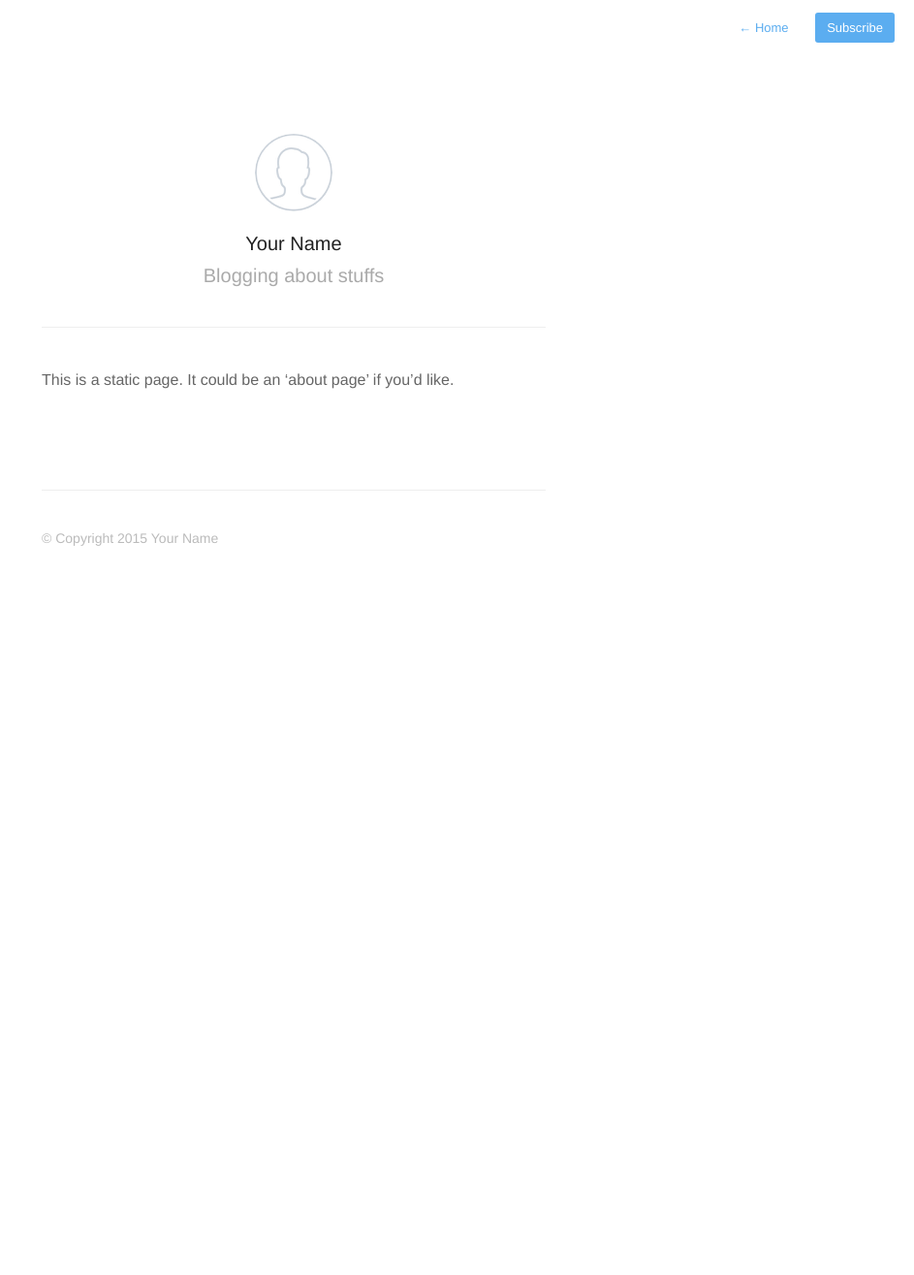
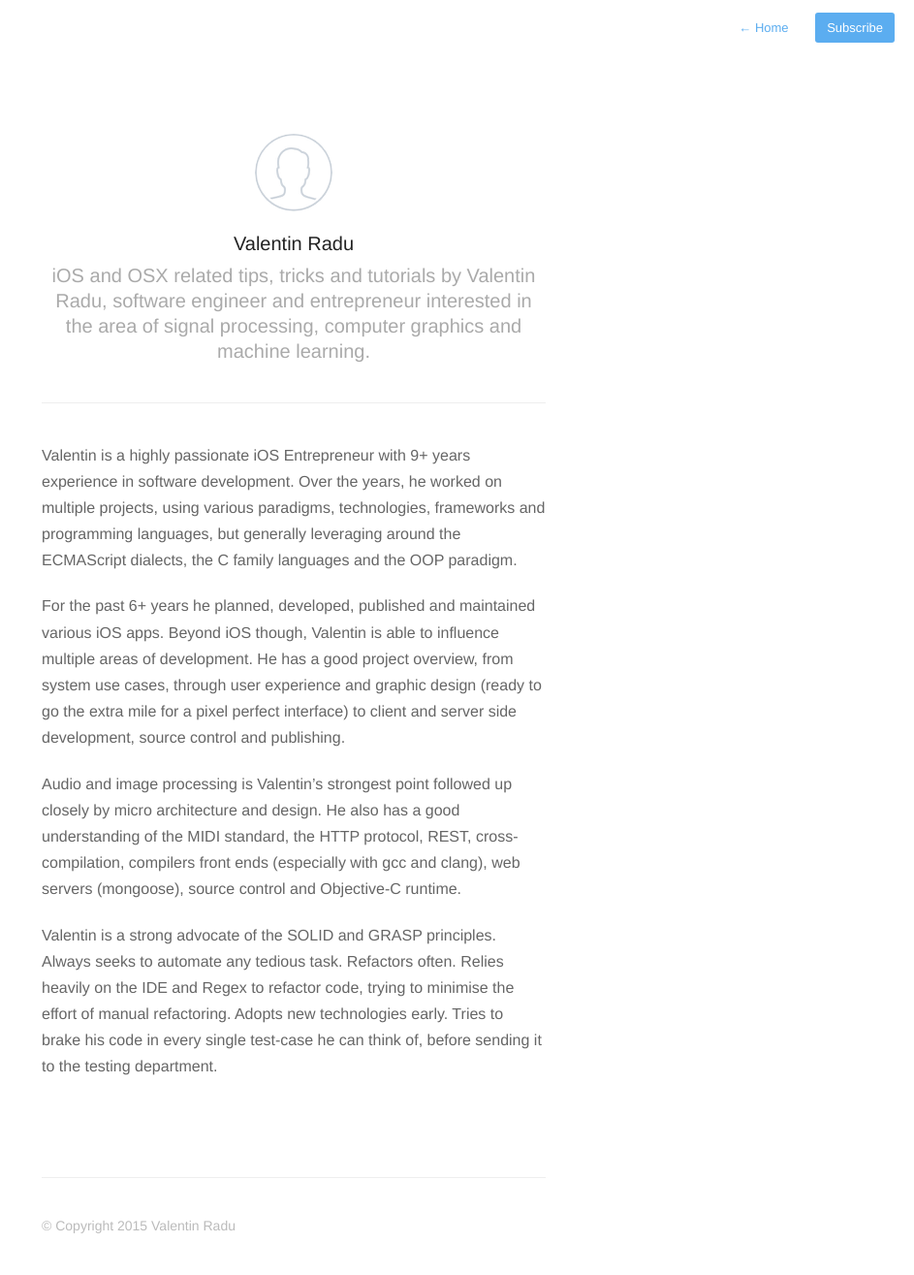
Before and after one commit to valentinradu/valentinradu.github.io, a Jekyll site: the page built from about.md, in a window 1280 px wide. Shown: the whole page at 97% size, without its empty margins (337-1280 px from the left). Built offline with Jekyll 4.4.1, drawn with Linux system fonts in a browser that asks for light colours; nearby versions of some CDN libraries; Markdown is read by kramdown in place of the engine named in the settings; before the commit the page ends 900 px from its top, so only the background shows below that.

Commit message:
About and default info

```diff
--- a/_config.yml
+++ b/_config.yml
@@ -1,6 +1,6 @@
-name: Your New Jekyll Site
-description: Blogging about stuffs
-meta_description: "Your New Jekyll Site, Blogging about stuffs"
+name: CocoaExposed
+description: iOS and OSX related tips, tricks and tutorials by Valentin Radu, software engineer and entrepreneur interested in the area of signal processing, computer graphics and machine learning.
+meta_description: "iOS and OSX related tips, tricks and tutorials"
 
 aboutPage: true
 
@@ -9,15 +9,15 @@ highlighter: pygments
 
 paginate: 20
 baseurl: /
-domain_name: 'http://yourblog-domain.com'
-google_analytics: 'UA-XXXXXXXX-X'
-disqus: false
-disqus_shortname: 'your-disqus-shortname'
+domain_name: 'http://cocoaexposed.com'
+google_analytics: 'UA-37620980-1'
+disqus: true
+disqus_shortname: 'cocoaexposed'
 
 # Details for the RSS feed generator
-url:            'http://your-blog-url.example.com'
-author:         'Your Name'
-authorTwitter:  'YourTwitterUsername'
+url:            'http://cocoaexposed.com'
+author:         'Valentin Radu'
+authorTwitter:  'CocoaExposed'
 
 permalink:       /:year/:title/
 
--- a/about.md
+++ b/about.md
@@ -4,6 +4,17 @@ permalink: about/
 profile: true
 ---
 
-This is a static page. It could be an 'about page' if you'd like.
+Valentin is a highly passionate iOS Entrepreneur with 9+ years experience in software development. Over the years, he worked on multiple projects, using various paradigms, technologies, frameworks and programming languages, but generally leveraging around the ECMAScript dialects, the C family languages and the OOP paradigm.
+
+For the past 6+ years he planned, developed, published and maintained various iOS apps. Beyond iOS though, Valentin is able to influence multiple areas of development. He has a good project overview, from system use cases, through user experience and graphic design (ready to go the extra mile for a pixel perfect interface) to client and server side development, source control and publishing.
+
+Audio and image processing is Valentin’s strongest point followed up closely by micro architecture and design. He also has a good understanding of the MIDI standard, the HTTP protocol, REST, cross-compilation, compilers front ends (especially with gcc and clang), web servers (mongoose), source control and Objective-C runtime.
+
+Valentin is a strong advocate of the SOLID and GRASP principles.
+Always seeks to automate any tedious task.
+Refactors often.
+Relies heavily on the IDE and Regex to refactor code, trying to minimise the effort of manual refactoring.
+Adopts new technologies early.
+Tries to brake his code in every single test-case he can think of, before sending it to the testing department.
 
 {% include footer.html %}
```
